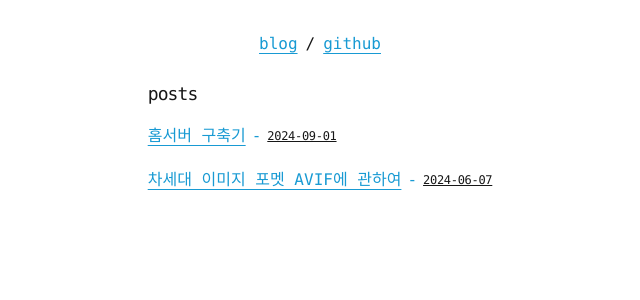
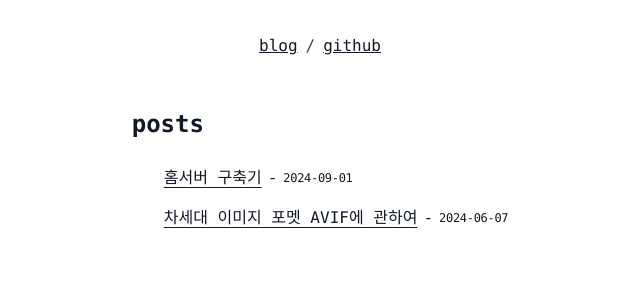
Before and after one commit to AMATEURTOSS/amateurtoss.github.io, a Next.js app: page / in a window 1280 px wide. Shown: the top 300 px of the page, without its empty margins (320-960 px from the left). Built offline with nearby package versions, Linux system fonts and the light colour scheme.

Commit message:
update: 홈 디자인 단순화

```diff
--- a/src/app/page.tsx
+++ b/src/app/page.tsx
@@ -4,23 +4,21 @@ import { Post } from '@/components/post'
 
 export default function Home() {
   return (
-    <div className='container flex flex-col items-center min-h-screen mx-auto py-8'>
+    <div className='prose container flex flex-col items-center min-h-screen mx-auto py-8'>
       <header className='flex items-center gap-2 font-medium'>
-        <Link className='underline underline-offset-4' href='https://github.com/AMATEURTOSS' target='_blank' rel='noreferrer'>
+        <Link href='https://github.com/AMATEURTOSS' target='_blank' rel='noreferrer'>
           blog
         </Link>
         {'/'}
-        <Link className='underline underline-offset-4' href='https://github.com/AMATEURTOSS' target='_blank' rel='noreferrer'>
+        <Link href='https://github.com/AMATEURTOSS' target='_blank' rel='noreferrer'>
           github
         </Link>
       </header>
-      <main className='flex-1 px-8'>
-        <div className='container flex flex-col space-y-2'>
-          <article className='pt-6'>
-            <h2 className='text-lg tracking-tighter'>
-              posts
-            </h2>
-            <ul className='space-y-4 py-4'>
+      <main>
+        <div>
+          <article>
+            <h2>posts</h2>
+            <ul>
               {
                 posts.map((post) => (
                   <Post key={post.href} {...post} />
--- a/src/components/post.tsx
+++ b/src/components/post.tsx
@@ -1,17 +1,18 @@
 import type { Post } from '@/db'
+import Link from 'next/link'
 
 export function Post ({ title, description = '', createdAt, href = '/' }: Post) {
   return (
     <li className='grid items-start gap-1'>
-      <a className='flex items-center gap-1.5' href={href}>
+      <Link className='flex items-center gap-1.5 no-underline' href={href}>
         <span className='font-medium underline underline-offset-4'>
           {title}
         </span>
         <span>{'-'}</span>
-        <span className='text-xs tracking-tight text-foreground underline'>
+        <span className='text-xs tracking-tight text-foreground'>
           {createdAt}
         </span>
-      </a>
+      </Link>
       <span className='text-sm text-foreground'>
         {description}
       </span>
```
